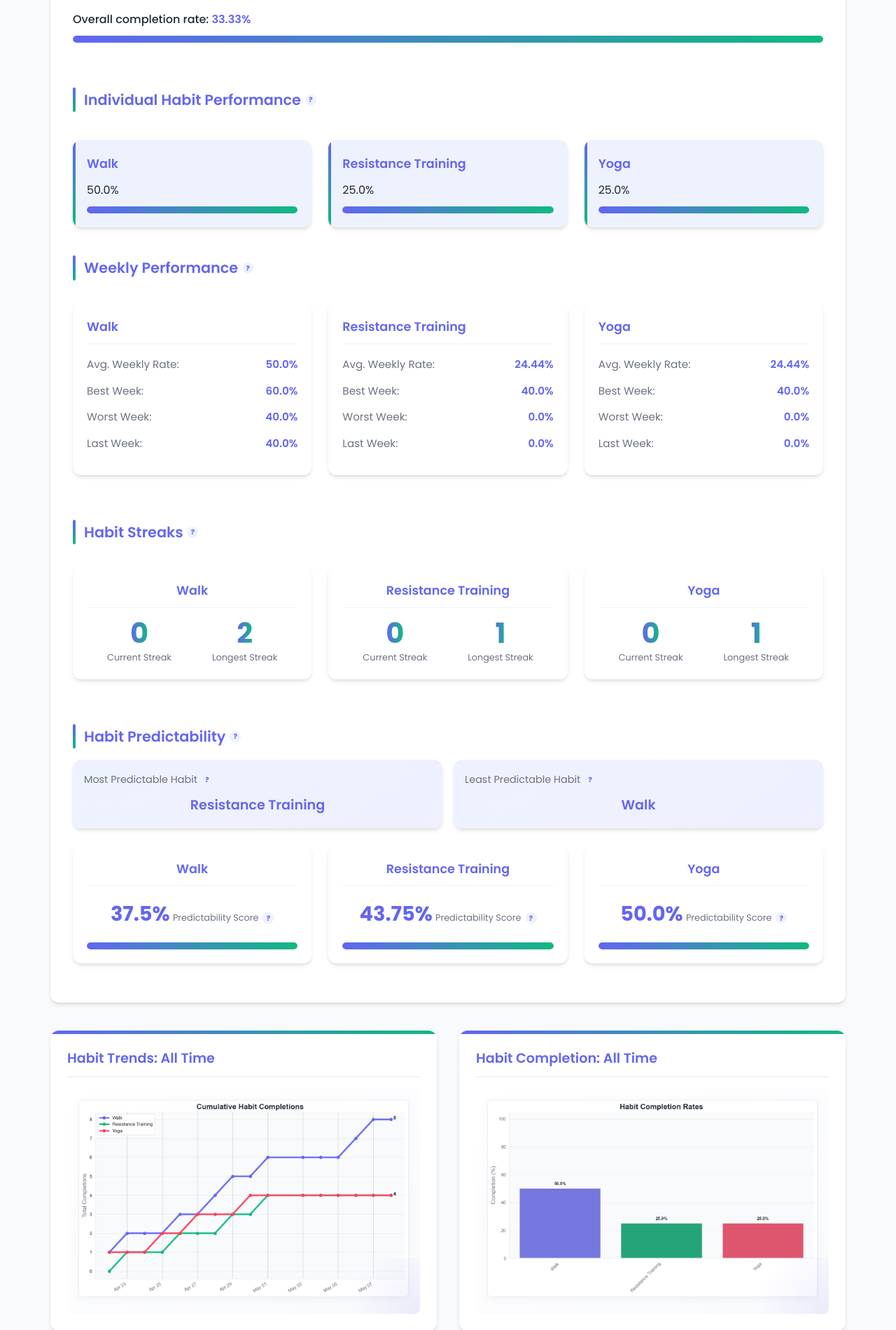
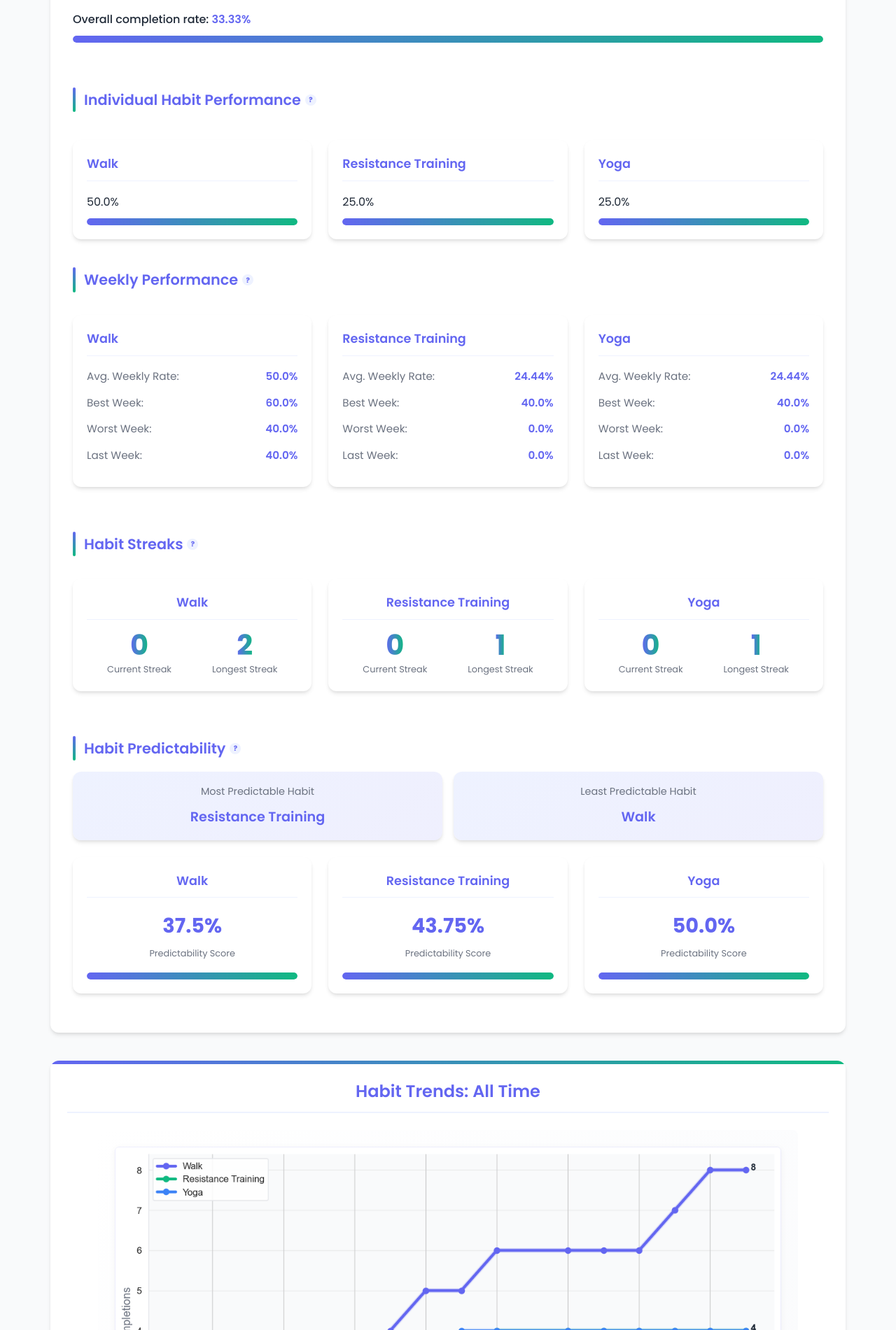
Before and after one commit to nelsonjt12/habit-tracker-analyzer, a Flask app: page / in a window 1280 px wide. Shown: the part 348-2249 px from the top of the page at 70% size. Run offline with Flask 3, Linux system fonts and the light colour scheme.

Commit message:
chart styling updates

```diff
--- a/src/analyzer.py
+++ b/src/analyzer.py
@@ -144,7 +144,7 @@
     # Create a custom color palette that matches our UI - same as in plot_habit_trends
     primary_color = "#6366F1"  # Indigo/purple (matches --primary-color)
     secondary_color = "#10B981"  # Teal/green (matches --secondary-color)
-    tertiary_color = "#F43F5E"  # Rose/pink
+    tertiary_color = "#3B82F6"  # Blue that complements the primary color
 
     # Create a fixed color map to ensure consistency across charts
     habit_colors = {
@@ -181,8 +181,8 @@
             fontweight='bold'
         )
 
-    # Style the title and labels to match our UI
-    plt.title("Habit Completion Rates", fontsize=16, fontweight='bold', color='#1F2937')
+    # Style the labels to match our UI - title removed as requested
+    plt.title("")  # Empty title as it's shown in the section header
     plt.ylabel("Completion (%)", fontsize=12, color='#6B7280')  # Match text color (--text-secondary)
     plt.xlabel("", fontsize=0)  # Remove x-axis label
 
@@ -244,7 +244,7 @@
     # Create a custom color palette that matches our UI - same as in plot_completion_rates
     primary_color = "#6366F1"  # Indigo/purple (matches --primary-color)
     secondary_color = "#10B981"  # Teal/green (matches --secondary-color)
-    tertiary_color = "#F43F5E"  # Rose/pink
+    tertiary_color = "#3B82F6"  # Blue that complements the primary color
 
     # Create a fixed color map to ensure consistency across charts
     habit_colors = {
@@ -298,8 +298,8 @@
             fontsize=10
         )
 
-    # Style the title and labels
-    plt.title("Cumulative Habit Completions", fontsize=16, fontweight='bold', color='#1F2937')
+    # Style the labels - title removed as requested
+    plt.title("")  # Empty title as it's shown in the section header
     plt.ylabel("Total Completions", fontsize=12, color='#6B7280')
     plt.xlabel("", fontsize=0)  # Remove x-axis label
 
--- a/templates/index.html
+++ b/templates/index.html
@@ -114,13 +114,12 @@
         }
 
         .habit-rate {
-            background-color: var(--primary-light);
+            background-color: var(--card-bg);
             padding: 1.25rem;
             border-radius: var(--border-radius);
             box-shadow: var(--shadow);
-            transition: all 0.3s ease;
+            transition: transform 0.2s ease;
             position: relative;
-            overflow: hidden;
             flex: 1;
             min-width: 250px;
         }
@@ -130,26 +129,18 @@
             box-shadow: 0 10px 15px -3px rgba(0, 0, 0, 0.1), 0 4px 6px -2px rgba(0, 0, 0, 0.05);
         }
 
-        .habit-rate::before {
-            content: '';
-            position: absolute;
-            top: 0;
-            left: 0;
-            width: 4px;
-            height: 100%;
-            background: linear-gradient(to bottom, var(--primary-color), var(--secondary-color));
-        }
-
         .habit-name {
             font-weight: 600;
-            margin-bottom: 0.5rem;
             font-size: 1.1rem;
+            margin-bottom: 1rem;
             color: var(--primary-color);
+            border-bottom: 1px solid var(--primary-light);
+            padding-bottom: 0.5rem;
         }
 
         .visuals-section {
             display: grid;
-            grid-template-columns: repeat(auto-fit, minmax(450px, 1fr));
+            grid-template-columns: 1fr;
             gap: 2rem;
             margin-top: 2.5rem;
         }
@@ -258,20 +249,24 @@
         }
     /* Chart styling */
         .visual-title {
-            font-size: 1.2rem;
-            margin-bottom: 1rem;
+            font-size: 1.5rem;
+            margin-bottom: 1.5rem;
             color: var(--primary-color);
             border-bottom: 2px solid var(--primary-light);
             padding-bottom: 0.5rem;
             position: relative;
+            text-align: center;
         }
 
         .chart-container {
             background: linear-gradient(145deg, #ffffff, #f9fafc);
-            padding: 1rem;
+            padding: 1.5rem;
             border-radius: 8px;
             margin-top: 0.5rem;
             position: relative;
+            max-width: 1000px;
+            margin-left: auto;
+            margin-right: auto;
         }
 
         .chart-container::after {
@@ -633,19 +628,11 @@
             {% if summary_stats.detailed_stats.consistency.most_consistent %}
             <div class="consistency-summary">
                 <div class="consistency-highlight">
-                    <span class="highlight-label tooltip">Most Predictable Habit
-                <div class="tooltip-content">
-                    This habit has the most consistent pattern of yes/no entries, meaning you rarely switch between doing and not doing it (even if you don't do it very often).
-                </div>
-            </span>
+                    <span class="highlight-label">Most Predictable Habit</span>
                     <span class="highlight-value">{{ summary_stats.detailed_stats.consistency.most_consistent }}</span>
                 </div>
                 <div class="consistency-highlight">
-                    <span class="highlight-label tooltip">Least Predictable Habit
-                <div class="tooltip-content">
-                    This habit has the most variable pattern of yes/no entries, with frequent switches between doing and not doing it (even if it has a high completion rate overall).
-                </div>
-            </span>
+                    <span class="highlight-label">Least Predictable Habit</span>
                     <span class="highlight-value">{{ summary_stats.detailed_stats.consistency.least_consistent }}</span>
                 </div>
             </div>
@@ -656,11 +643,7 @@
                     <div class="metric-header">{{ habit }}</div>
                     <div class="consistency-score">
                         <span class="score-value">{{ score }}%</span>
-                        <span class="score-label tooltip">Predictability Score
-                <div class="tooltip-content">
-                    Calculated as 100% minus the percentage of days where you switched from doing to not doing this habit (or vice versa). Higher scores indicate more predictable patterns.
-                </div>
-            </span>
+                        <span class="score-label">Predictability Score</span>
                     </div>
                     <div class="progress-bar">
                         <div class="progress" style="width: '{{ score }}%';" data-value="{{ score }}"></div>
```
Also changed, not shown: output/visuals/habit_completion_2025-05-09.png, output/visuals/habit_trends_2025-05-09.png.
